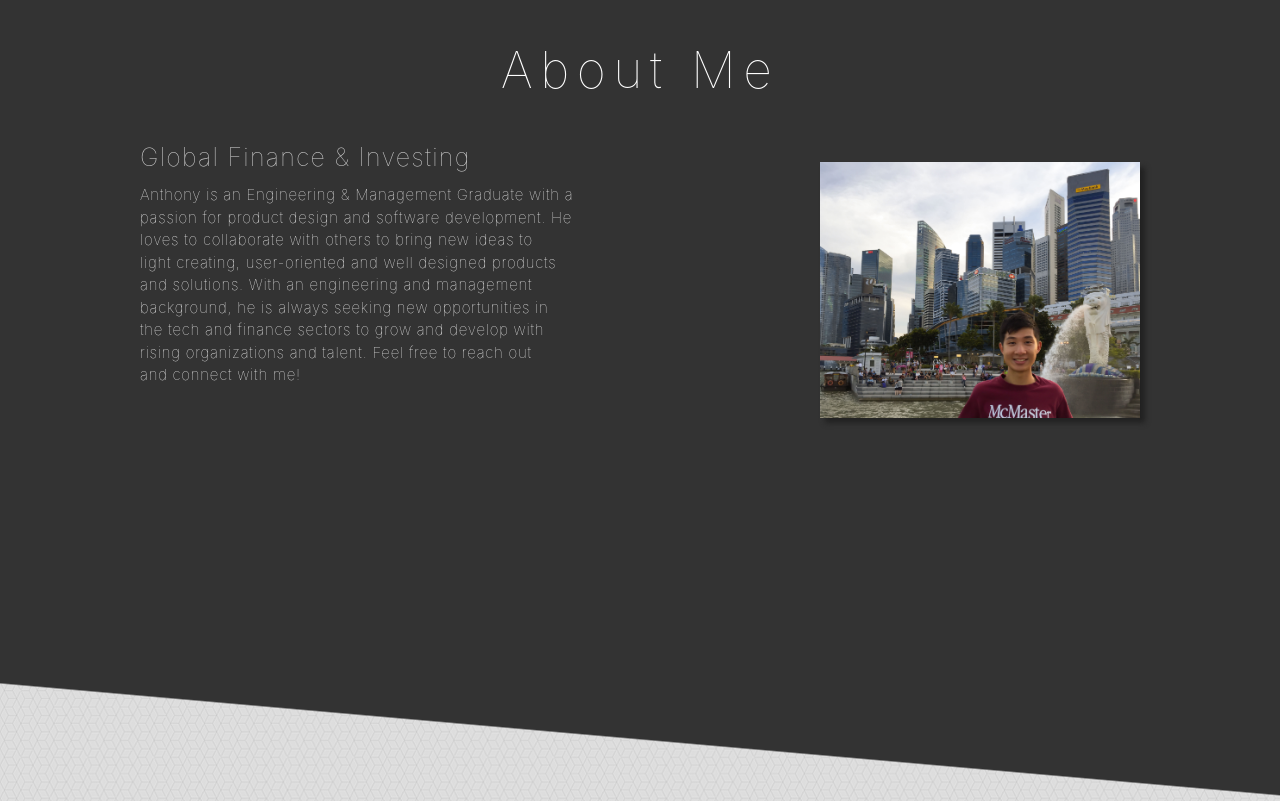
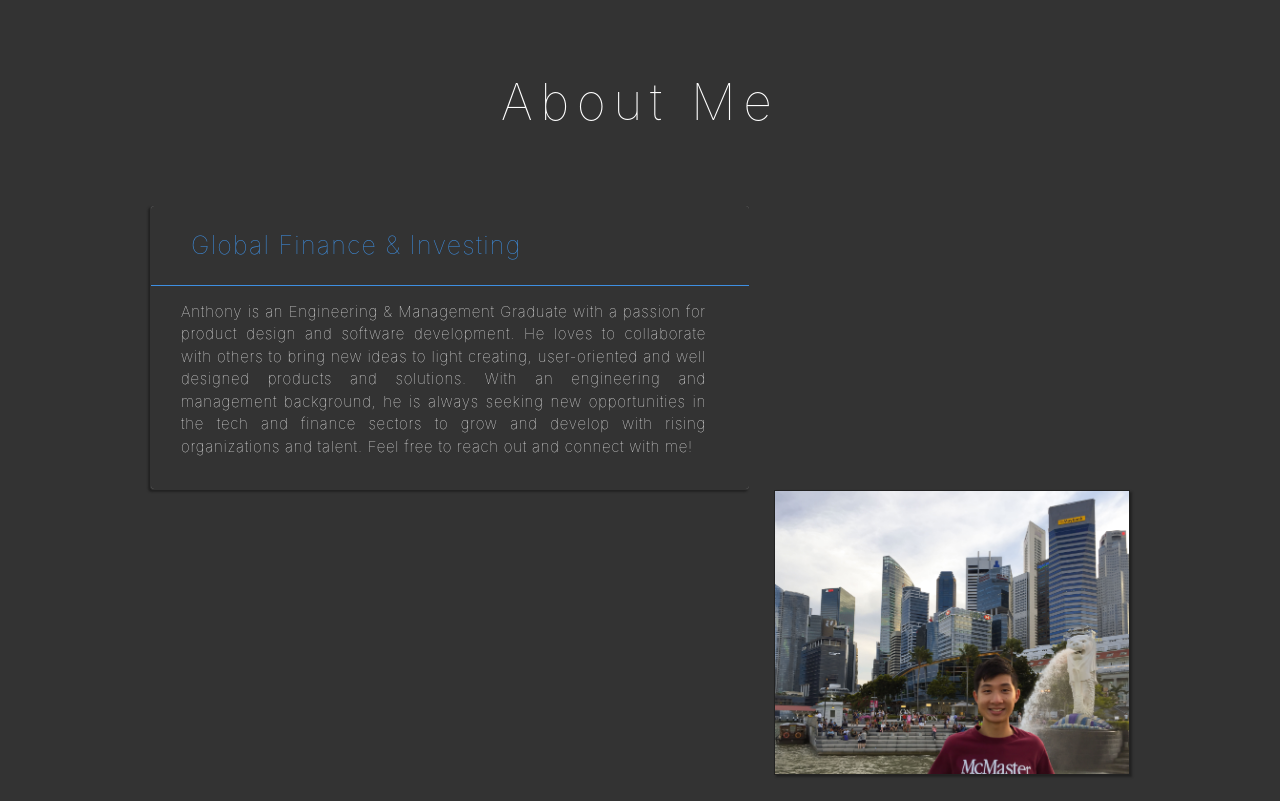
Before and after one commit to anthonytwh/anthonytwh.github.io, a React (Create React App) app: page / in a window 1280 px wide. Shown: the part 1080-1881 px from the top of the page. Built offline with nearby package versions, Linux system fonts and the light colour scheme.

Commit message:
reformat About, adjust global styling

```diff
--- a/src/assets/styles.css
+++ b/src/assets/styles.css
@@ -144,7 +144,7 @@ A B O U T   M E
   background:
     linear-gradient(175deg, transparent 14.9%, #333 15.1%, #333 74.9%, #333 75.1%);
   color: white;
-  overflow: auto;
+  overflow: hidden;
   padding-top: 25%;
   padding-bottom: 20%;
 }
@@ -160,13 +160,34 @@ A B O U T   M E
   padding-bottom: 2.5%;
 }
 
+.About-title-row {
+  justify-content: center;
+  padding-top: 2em;
+  padding-bottom: 2em;
+}
+
+.About-toast {
+  font-size: 15px;
+  font-weight: 100;
+  margin-left: 10em;
+  max-height: 40em;
+  max-width: 40em;
+  /*overflow: hidden;*/
+  box-shadow: -2px 2px 2px #222;
+  border-color: #333;
+}
+
 .About-animate {
   font-size: 20px;
   font-weight: 100;
-  color: lightgrey;
-  float: left;
-  padding-left: 10%;
-  display: inline;
+  color: #3E8FE2;
+  background: #333;
+  border-color: #3E8FE2;
+  height: 4em;
+  width: 100em;
+  padding-bottom: 2em;
+  padding-left: 2em;
+  padding-right: 2em;
 }
 
 .About-animate span {
@@ -206,26 +227,32 @@ A B O U T   M E
 }
 
 .About-body-left {
-  font-size: 15px;
-  font-weight: 100;
-  float: left;
-  padding-left: 10%;
-
+  background: #333;
+  justify-content: left;
+  width: 100em;
+  padding-top: 1em;
+  padding-bottom: 1em;
+  padding-left: 2em;
+  padding-right: 2em;
 }
 
 .About-body-paragraph {
   letter-spacing: 0.05em;
   text-align: justify;
+  max-width: 35em;
 }
 
 .About-body-right {
   font-size: 15px;
   float: right;
-  padding-right: 10%;
+  margin-right: 10em;
 }
 
 .About-body-photo {
-  box-shadow: 5px 5px 5px #222;
+  border: 1px solid #222;
+  box-shadow: 2px 2px 2px #222;
+  width: 23.73em;
+  height: 19em;
 }
 
 
@@ -307,7 +334,7 @@ P O R T F O L I O
   font-weight: 100;
   font-style: italic;
 
-  width: 20em;
+  width: 10em;
   height: 5em;
   margin-top: 5em;
 }
@@ -315,18 +342,18 @@ P O R T F O L I O
 .Portfolio-badge:hover {
   outline: none;
   box-shadow: none;
-  background: #333;
-  border-color: #333;
+  background: #3E8FE2;
+  border-color: #272727;
   color: lightgrey;
-  border-top-color: lightblue;
-  border-bottom-color: lightblue;
-  transform:scale(1.005);
+  border-top-color: #3E8FE2;
+  border-bottom-color: #3E8FE2;
+  transform:scale(1.025);
 }
 
 .Portfolio-badge:focus {
   outline: none;
   box-shadow: none;
-  background: #333;
+  background: #272727;
   border-color: none;
   color: lightgrey;
   border-top-color: #3E8FE2;
@@ -340,7 +367,7 @@ P O R T F O L I O
   padding-bottom: 2.5%;
   padding-left: 2.5%;
   padding-right: 2.5%;
-  box-shadow: 5px 10px 2px #111;
+  box-shadow: 5px 5px 2px #111;
   margin-top: 2em;
 }
 
@@ -418,13 +445,14 @@ C O N T A C T
   border-top-color: #3E8FE2;
   border-bottom-color: #3E8FE2;
   color: white;
+  font-weight: 100;
 
   font-size: 30px;
   letter-spacing: 0.2em;
   font-weight: 100;
   font-style: italic;
 
-  width: 15em;
+  width: 10em;
   height: 2em;
   margin-top: 10em;
 }
@@ -432,20 +460,20 @@ C O N T A C T
 .Contact-badge:hover {
   outline: none;
   box-shadow: none;
-  background: #333;
-  border-color: #333;
-  color: lightgrey;
-  border-top-color: lightblue;
-  border-bottom-color: lightblue;
-  transform:scale(1.005);
+  background: #3E8FE2;
+  border-color: #272727;
+  color: white;
+  border-top-color: #3E8FE2;
+  border-bottom-color: #3E8FE2;
+  transform:scale(1.025);
 }
 
 .Contact-badge:focus {
   outline: none;
   box-shadow: none;
-  background: #333;
+  background: #272727;
   border-color: none;
-  color: lightgrey;
+  color: white;
   border-top-color: #3E8FE2;
   border-bottom-color: #3E8FE2;
 }
@@ -474,6 +502,7 @@ C O N T A C T
   background-color: #333;
   border-color: #333;
   border-bottom-color: #3E8FE2;
+  color: white;
   font-weight: 100;
 }
 
@@ -493,16 +522,16 @@ C O N T A C T
 }
 
 .Contact-button {
-  background-color: #444;
+  background-color: #555;
   border-color: #3E8FE2;
-  color: #999;
+  color: rgb(110, 117, 124);
   height: 3em;
   width: 20em;
 }
 
 .Contact-button:hover {
-  background-color: #666;
-  border-color: lightblue;
+  background-color: #3E8FE2;
+  border-color: #3E8FE2;
   color: white;
 }
 
@@ -524,7 +553,7 @@ F O O T E R
 .Footer-head {
   font-size: 25px;
   font-weight: 100;
-  letter-spacing: 0.15em;
+  letter-spacing: 0.1em;
 }
 
 .Footer-body{
--- a/src/components/About.jsx
+++ b/src/components/About.jsx
@@ -1,5 +1,5 @@
 import React, { Component} from 'react';
-import { Jumbotron, Container } from 'reactstrap';
+import { Container, Card, Row, Col, Toast, ToastBody, ToastHeader } from 'reactstrap';
 
 import '../assets/styles.css';
 import photo from '../assets/profilephoto.jpg';
@@ -14,31 +14,35 @@ class About extends Component {
 	render () {
 		return (
 		    <div>
-				<Container fluid>
+				<Row className="About-title-row">
 					<h1 className="About-title">About Me</h1>
-					<div className="About-animate">
-						<span> <p> Product Design & Software Development </p> </span>
-						<span> <p> Application Security & Cyber Security </p>  </span>
-						<span> <p> Global Finance & Investing </p> </span>
-						<span> <p> Food + Travel </p> </span>
-					</div>
-					<div className="About-body-left">
-						<br></br><br></br>
-						<p className="About-body-paragraph">
-						Anthony is an Engineering & Management Graduate with a 		<br></br>
-						passion for product design and software development. He 	<br></br>
-						loves to collaborate with others to bring new ideas to 		<br></br>
-						light creating, user-oriented and well designed products	<br></br>
-						and solutions. With an engineering and management 			<br></br>
-						background, he is always seeking new opportunities in 		<br></br>
-						the tech and finance sectors to grow and develop with 		<br></br>
-						rising organizations and talent. Feel free to reach out  		<br></br>
-						and connect with me! </p>
-					</div>
-					<div className="About-body-right">
-						<br></br><img src={photo} width="320" height="256" className="About-body-photo" />
-					</div>
-				</Container>
+				</Row>
+				<Row>
+					<Col>
+						<Toast className="About-toast">
+							<ToastHeader className="About-animate">
+								<span> <p> Product Design & Software Development </p> </span>
+								<span> <p> Application Security & Cyber Security </p>  </span>
+								<span> <p> Global Finance & Investing </p> </span>
+								<span> <p> Food + Travel </p> </span>
+							</ToastHeader>
+							<ToastBody className="About-body-left">
+									<p className="About-body-paragraph">
+									Anthony is an Engineering & Management Graduate with a passion for product design and software development.
+									He loves to collaborate with others to bring new ideas to light creating, user-oriented and well designed products and solutions.
+									With an engineering and management background, he is always seeking new opportunities in the tech and finance sectors to grow and develop with rising organizations and talent.
+									Feel free to reach out and connect with me!
+									</p>
+							</ToastBody>
+						</Toast>
+					</Col>
+
+					<Col>
+						<div className="About-body-right">
+							<img src={photo} width="320" height="256" className="About-body-photo" />
+						</div>
+					</Col>
+				</Row>
 		    </div>
 	    )
 	}
--- a/src/components/Contact.jsx
+++ b/src/components/Contact.jsx
@@ -1,5 +1,5 @@
 import React, { Component} from 'react';
-import { Card, Col, Row, Button, Form, FormGroup, Input, Label, Toast, ToastBody, ToastHeader } from 'reactstrap';
+import { Card, Col, Row, Button, Form, FormGroup, Input } from 'reactstrap';
 
 import '../assets/styles.css';
 
--- a/src/components/Footer.jsx
+++ b/src/components/Footer.jsx
@@ -1,5 +1,5 @@
 import React, { Component} from 'react';
-import { Card, CardFooter, CardBody, CardTitle, CardText, Jumbotron, Row, Col } from 'reactstrap';
+import { Row, Col } from 'reactstrap';
 
 import '../assets/styles.css';
 
```
